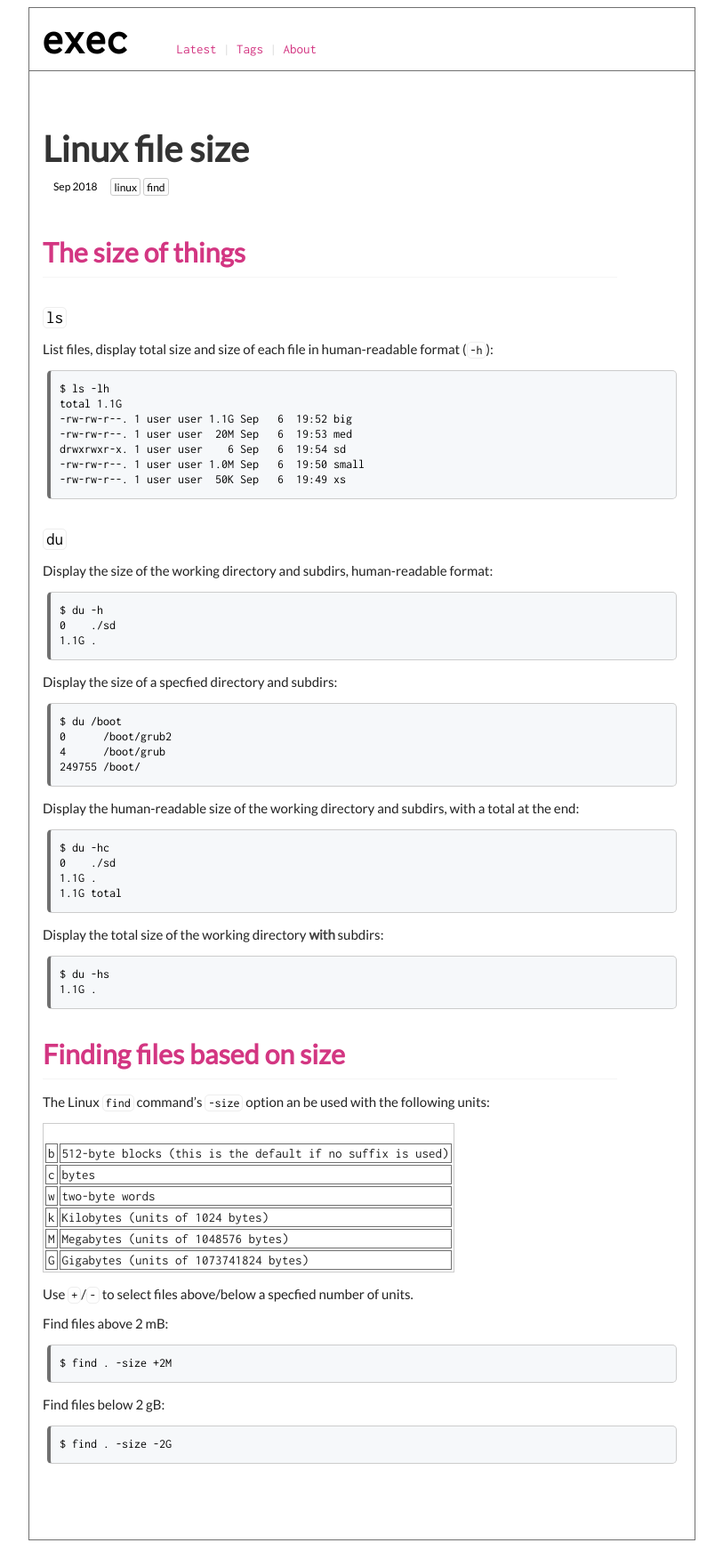
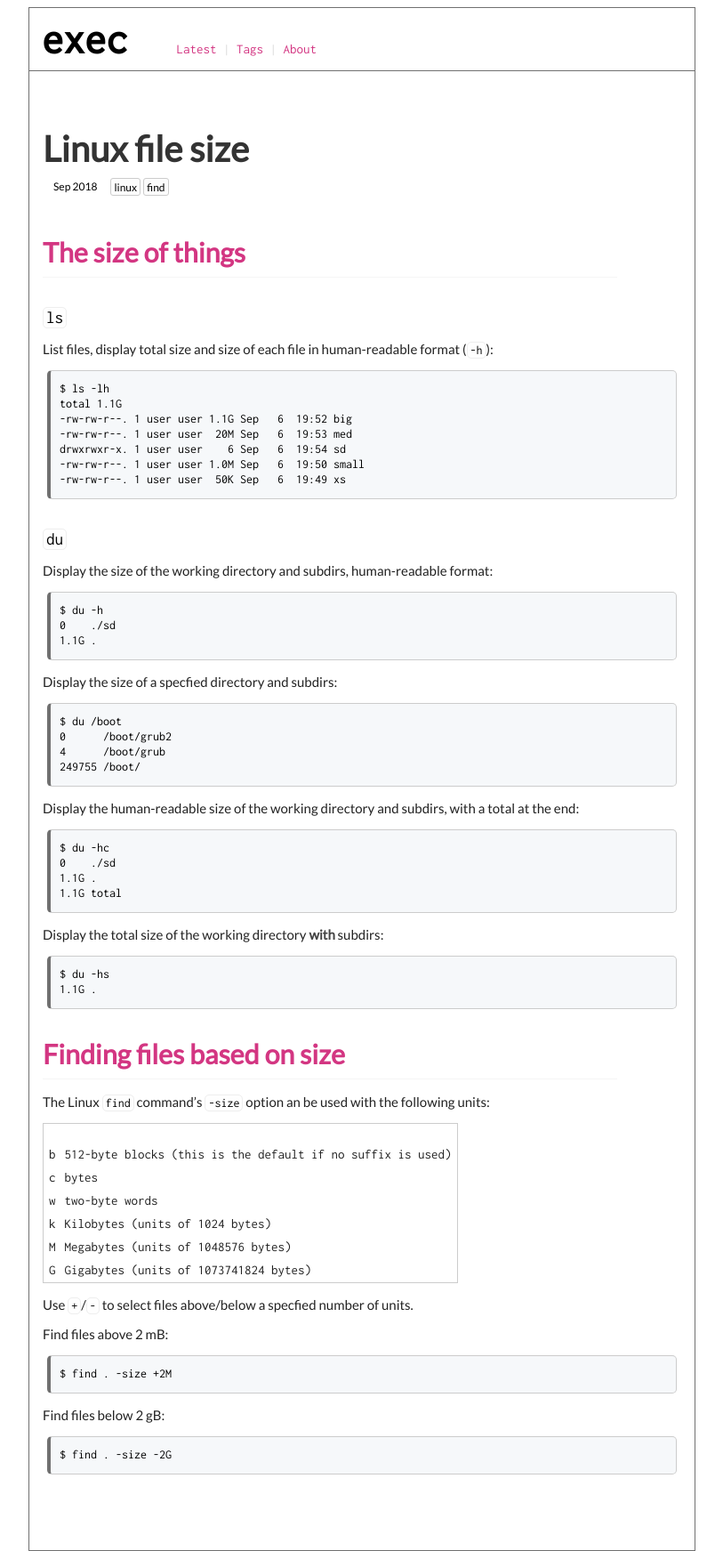
Before and after one commit to execas/execas.github.io, a Jekyll site: the page built from _posts/2018-09-07-linux-file-size.md, in a window 1280 px wide. Shown: the whole page at 89% size, without its empty margins (233-1046 px from the left). Built offline with Jekyll 4.4.1, drawn with Linux system fonts in a browser that asks for light colours.

Commit message:
Update execas.css

```diff
--- a/css/execas.css
+++ b/css/execas.css
@@ -311,8 +311,7 @@ END: postinfo
 }
 
 .post td {
-     border: 1px solid #707070;
-     padding: 2px;
+     padding: 4px;
 }
 
 .post tr {
```
